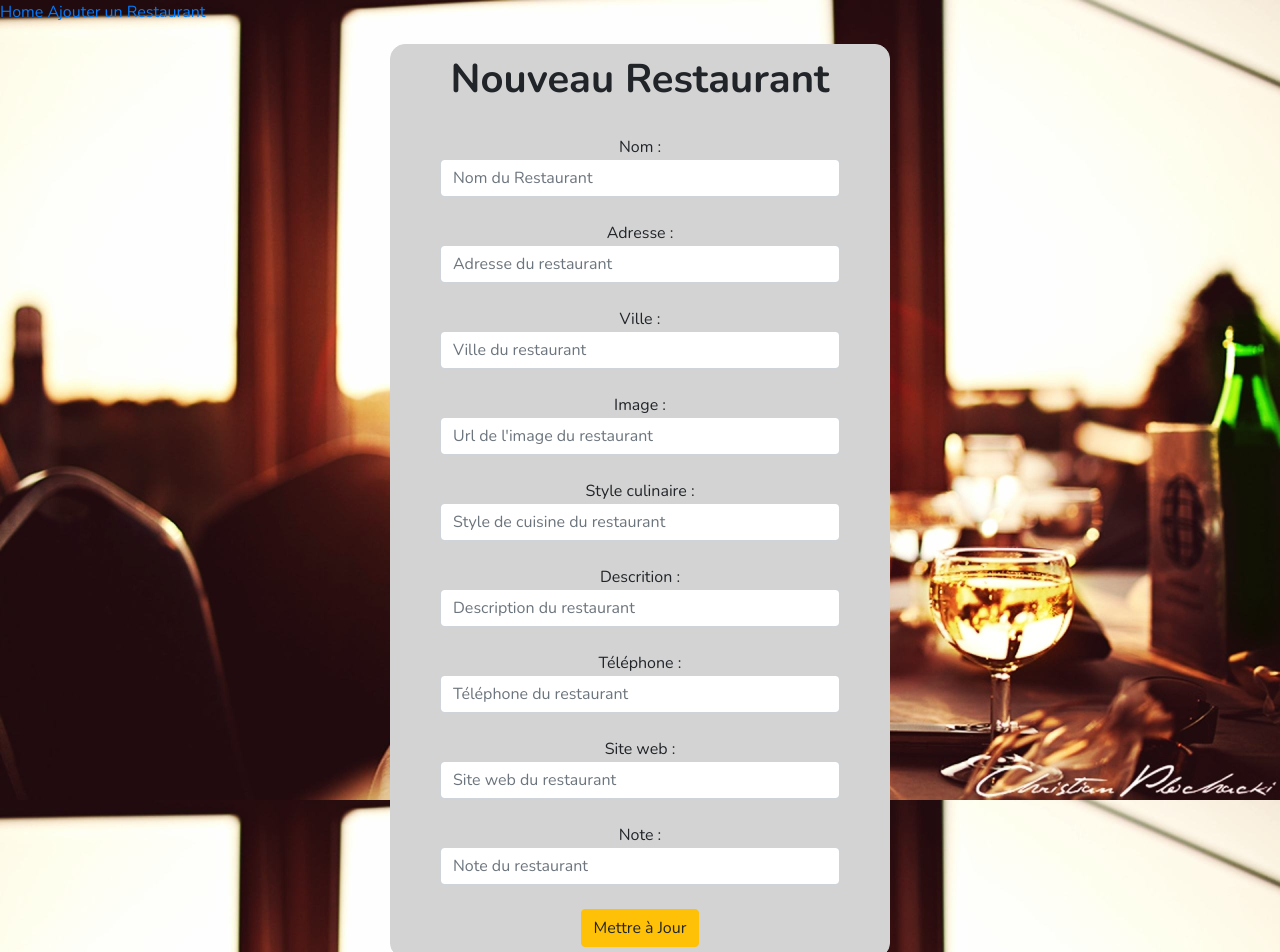
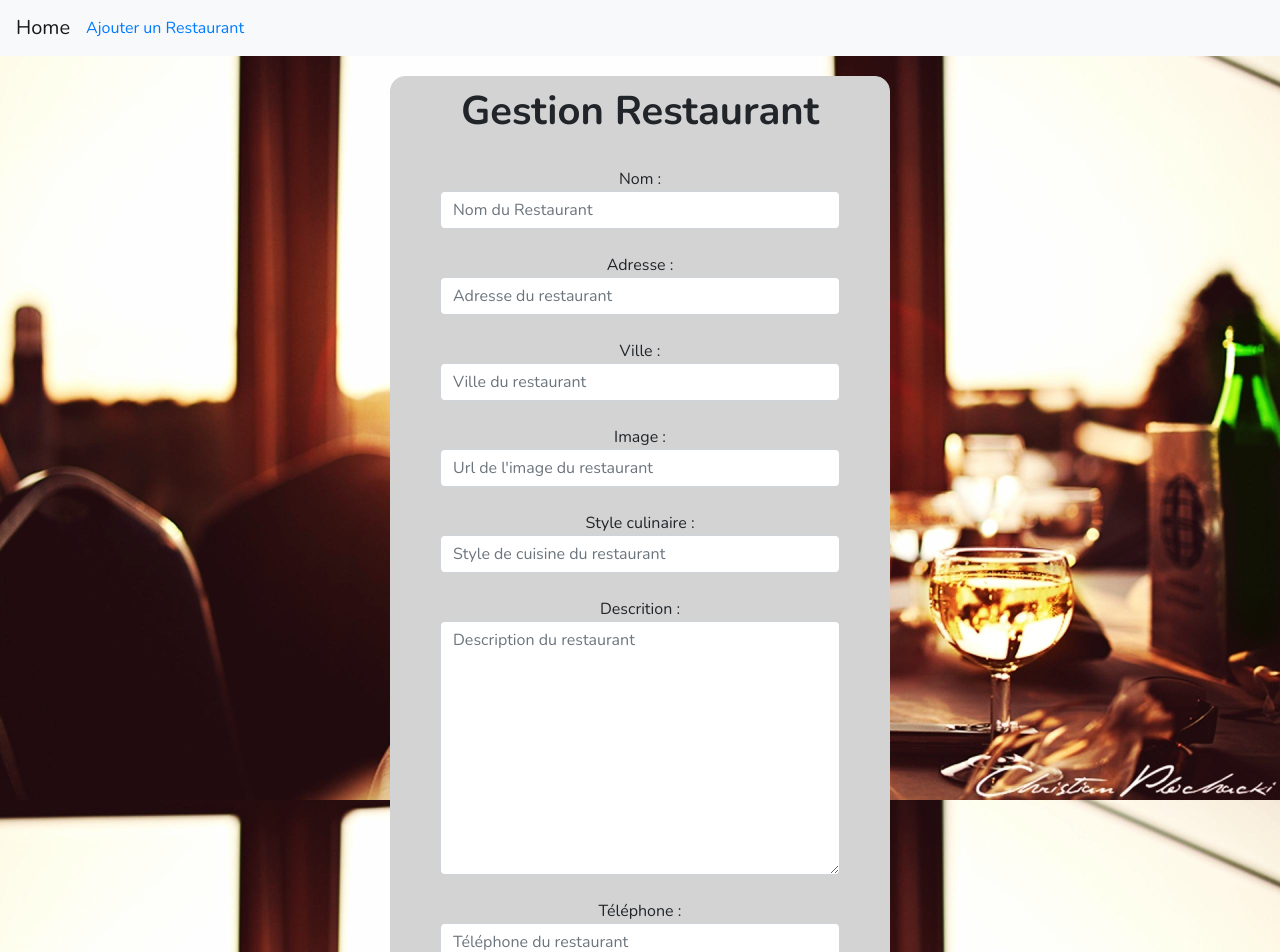
Before and after one commit to Touitoui/ProjetResto, an Angular app: page /formRestaurant/1 in a window 1280 px wide. Shown: the top 952 px of the page. Built offline with nearby package versions, Linux system fonts and the light colour scheme; no server answers; what ng2-search-filter would draw is missing.

Commit message:
fix and css

```diff
--- a/db.json
+++ b/db.json
@@ -1,6 +1,5 @@
 {
-  "restaurant": [
-    {
+    "restaurant": [{
             "id": 1,
             "name": "Le restaurant",
             "address": "1 rue de la gare",
@@ -13,20 +12,43 @@
             "note": 4
         },
         {
-      "id": 2,
-      "name": "nom",
-      "address": "addresse",
-      "city": "montpellier",
-      "image": "https://gffoodservice.org/wp-content/uploads/2015/03/restaurant-e1456862749354.jpg",
-      "cookingStyle": "Italien",
-      "description": "desc",
+            "name": "Le Ganesh",
+            "address": "rue porte de france",
+            "city": "Nîmes",
+            "image": "",
+            "cookingStyle": "indienne",
+            "description": "cuisine indienne maison",
             "phoneNumber": "0836656565",
-      "website": "http://test.com",
-      "note": "4"
+            "website": "",
+            "note": 3,
+            "id": 3
+        },
+        {
+            "name": "Vinh Phat",
+            "address": "16 Boulevard de l'Amiral Courbet",
+            "city": "30000 Nîmes",
+            "image": "https://media-cdn.tripadvisor.com/media/photo-s/0a/60/20/8d/exterior-del-restaurante.jpg",
+            "cookingStyle": "Vietnamienne",
+            "description": "cuisine asiatique",
+            "phoneNumber": "0466211450",
+            "website": "",
+            "note": 4,
+            "id": 4
+        },
+        {
+            "name": "Le Lion d'or",
+            "address": "132 rue Théophile Roussel",
+            "city": "Saint chely d'Apcher",
+            "image": "https://cdt48.media.tourinsoft.eu/upload/RES088P001.jpg",
+            "cookingStyle": "Cuisine française",
+            "description": "restaurant d'application de l'école d'hotellerie",
+            "phoneNumber": "0836656565",
+            "website": "",
+            "note": 3,
+            "id": 5
         }
     ],
-  "comment": [
-    {
+    "comment": [{
             "id": 1,
             "date": 1567071737161,
             "author": "moi",
@@ -48,14 +70,14 @@
             "author": "incognito",
             "content": "c'est pas terrible",
             "note": 2,
-      "restaurantId": 2
+            "restaurantId": 3
         },
         {
             "author": "anonymous",
             "content": "i can see you from behind",
             "note": 5,
             "date": 1567085606252,
-      "restaurantId": 2,
+            "restaurantId": 3,
             "id": 4
         },
         {
@@ -63,7 +85,7 @@
             "content": "give me papel !",
             "note": 1,
             "date": 1567085810157,
-      "restaurantId": 2,
+            "restaurantId": 3,
             "id": 5
         },
         {
@@ -71,24 +93,8 @@
             "content": "je dessine comme un enfant",
             "note": 3.2,
             "date": 1567093300015,
-      "restaurantId": 2,
+            "restaurantId": 3,
             "id": 11
-    },
-    {
-      "author": "re",
-      "content": "re",
-      "note": "",
-      "date": 1567160159570,
-      "restaurantId": 1,
-      "id": 12
-    },
-    {
-      "author": "tr",
-      "content": "tr",
-      "note": null,
-      "date": 1567160167376,
-      "restaurantId": 1,
-      "id": 13
         }
     ]
 }
--- a/src/app/app-routing.module.ts
+++ b/src/app/app-routing.module.ts
@@ -10,7 +10,8 @@ const routes: Routes = [
   { path: 'restaurant/:id', component: RestaurantComponent},
   { path: 'formRestaurant', component: FormRestaurantComponent },
   { path: 'formRestaurant/:id', component: FormRestaurantComponent },
-  { path: 'restaurant/:id/comment', component: CommentComponent  }
+  { path: 'restaurant/:id/comment', component: CommentComponent  },
+  { path: '**', component: ListAllRestaurantComponent }
 ];
 
 @NgModule({
--- a/src/app/formRestaurant/formRestaurant.component.html
+++ b/src/app/formRestaurant/formRestaurant.component.html
@@ -1,10 +1,9 @@
 <div class="frame">
 
-    <h1 class="center">Nouveau Restaurant</h1>
+    <h1 class="center">Gestion Restaurant</h1>
 
     <div class="center">
         <form [formGroup]="model" class="formulaire">
-            <input formControlName="id" placeholder="id" class="form-control" style="display: none" />
             <br>Nom :
             <input formControlName="name" placeholder="Nom du Restaurant" required class="form-control" />
             <div *ngIf="name.invalid && (name.dirty || name.touched)" class="alert alert-danger form-control">
@@ -31,7 +30,7 @@
                 <div *ngIf="cookingStyle.hasError('required')">Style culinaire requis.</div>
             </div>
             <br> Descrition :
-            <input formControlName="description" placeholder="Description du restaurant" required class="form-control" />
+            <textarea rows="10" cols="50" formControlName="description" placeholder="Description du restaurant" required class="form-control"></textarea>
             <div *ngIf="description.invalid && (description.dirty || description.touched)" class="alert alert-danger form-control">
                 <div *ngIf="description.hasError('required')">Description requise.</div>
             </div>
--- a/src/app/formRestaurant/formRestaurant.component.ts
+++ b/src/app/formRestaurant/formRestaurant.component.ts
@@ -2,8 +2,6 @@ import { Component, OnInit, Output, EventEmitter } from '@angular/core';
 import { FormGroup, FormBuilder, Validators } from '@angular/forms';
 import { Router, ActivatedRoute } from '@angular/router';
 import { RestaurantService } from '../restaurant.service';
-import { Restaurant } from '../restaurant';
-
 
 @Component({
   selector: 'app-formRestaurant',
@@ -14,6 +12,7 @@ export class FormRestaurantComponent implements OnInit {
 
   isEditing = false;
   model: FormGroup;
+  idResto = +this.route.snapshot.paramMap.get('id');
 
   constructor(
     private formBuilder: FormBuilder,
@@ -40,16 +39,14 @@ export class FormRestaurantComponent implements OnInit {
   );
 
   ngOnInit() {
-    const idResto = +this.route.snapshot.paramMap.get('id');
 
-    if (idResto) {
+    if (this.idResto) {
       this.isEditing = true;
       this.restaurantService
-        .getRestaurant(idResto)
+        .getRestaurant(this.idResto)
         .subscribe( restaurant => this.model.reset(restaurant));
 
       this.model = this.formBuilder.group({
-        id: ['', [Validators.required]],
         name: ['', [Validators.required]],
         address: ['', [Validators.required]],
         city: ['', [Validators.required]],
@@ -62,7 +59,6 @@ export class FormRestaurantComponent implements OnInit {
       });
     }
     this.model = this.formBuilder.group({
-      id: ['', [Validators.required]],
       name: ['', [Validators.required]],
       address: ['', [Validators.required]],
       city: ['', [Validators.required]],
@@ -115,11 +111,12 @@ export class FormRestaurantComponent implements OnInit {
     if (this.model.valid) {
       this.restaurantService
         .addRestaurant(this.model.value)
-        .subscribe(result => this.router.navigateByUrl('/formRestaurant/'));
+        .subscribe(result => this.router.navigateByUrl(''));
     }
   }
   validationEdit() {
     if (this.model.valid) {
+      this.model.value.id = this.idResto;
       this.restaurantService
         .editRestaurant(this.model.value)
         .subscribe(result => this.router.navigateByUrl('/restaurant/' + this.model.value.id));
--- a/src/app/top-bar/top-bar.component.html
+++ b/src/app/top-bar/top-bar.component.html
@@ -1,2 +1,10 @@
-<a [routerLink]="['/']" class="button fancy-button"> Home </a>
-<a [routerLink]="['/formRestaurant']" class="button fancy-button"> Ajouter un Restaurant </a>
+<nav class="navbar navbar-expand-lg navbar-light bg-light">
+    <a [routerLink]="['/']" class="button fancy-button navbar-brand">Home</a>
+    <div id="navbarNav">
+        <ul class="navbar-nav">
+            <li class="nav-item active">
+                <a [routerLink]="['/formRestaurant']" class="button fancy-button"> Ajouter un Restaurant </a>
+            </li>
+        </ul>
+    </div>
+</nav>
```
Lines whose indentation alone changed are shown as unchanged.
